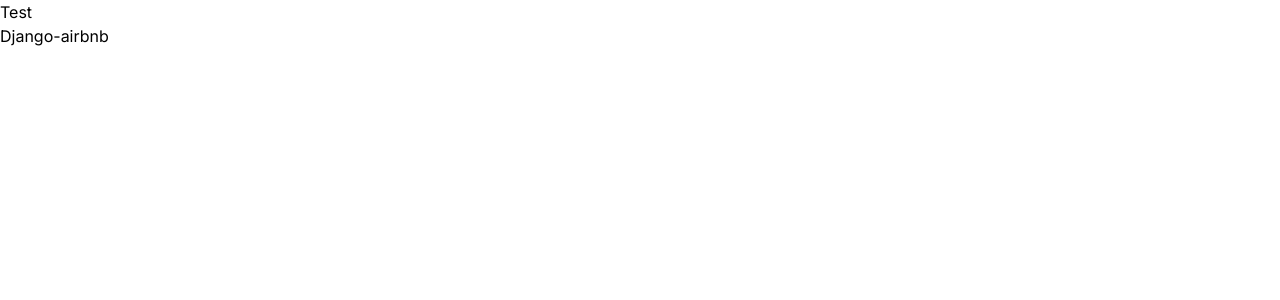
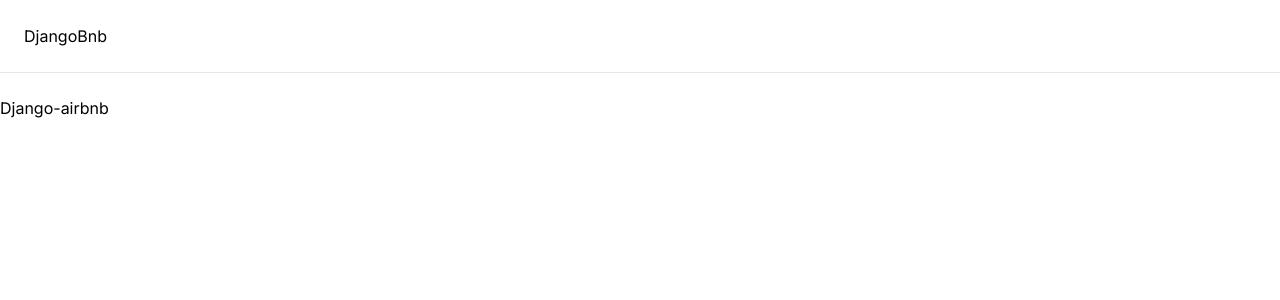
Before and after one commit to PayamAnari/django-airbnb, a Next.js app: page / in a window 1280 px wide. Shown: the top 300 px of the page. Built offline with nearby package versions, Linux system fonts and the light colour scheme.

Commit message:
Modify navbar

```diff
--- a/app/components/navbar/navbar.tsx
+++ b/app/components/navbar/navbar.tsx
@@ -1,7 +1,15 @@
+import Link from "next/link"
+
 const Navbar = () => {
   return (
-    <nav>
-        Test
+    <nav className="w-full fixed top-0 left-0 py-6 border-b bg-white z-10">
+       <div className="max-w-[1500px] mx-auto px-6">
+         <div className="flex justify-between items-center">
+          <Link href="/">
+            DjangoBnb
+          </Link>
+         </div>
+       </div>
     </nav>
   )
 }
--- a/app/layout.tsx
+++ b/app/layout.tsx
@@ -19,8 +19,9 @@ export default function RootLayout({
     <html lang="en">
       <body className={inter.className}>
         <Navbar />
+        <div className="pt-24">
         {children}
-
+        </div>
       </body>
     </html>
   );
```
